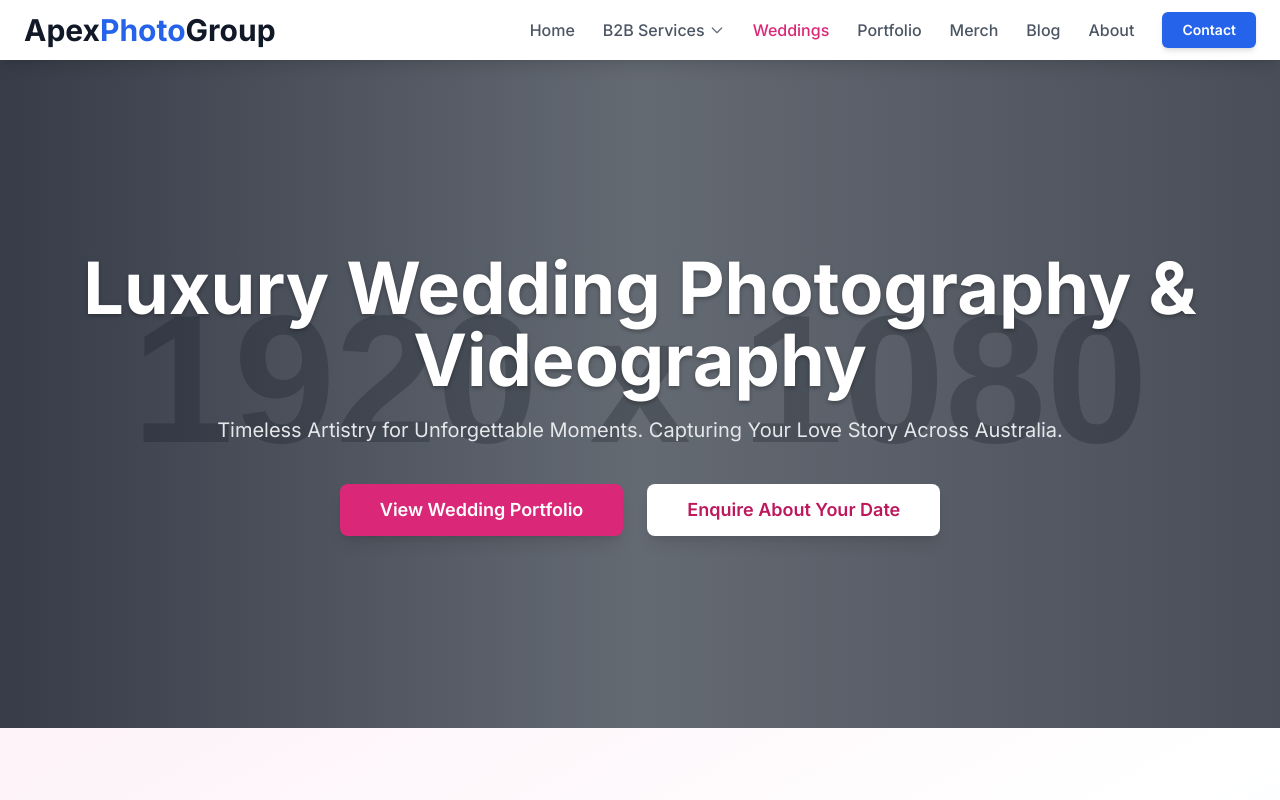
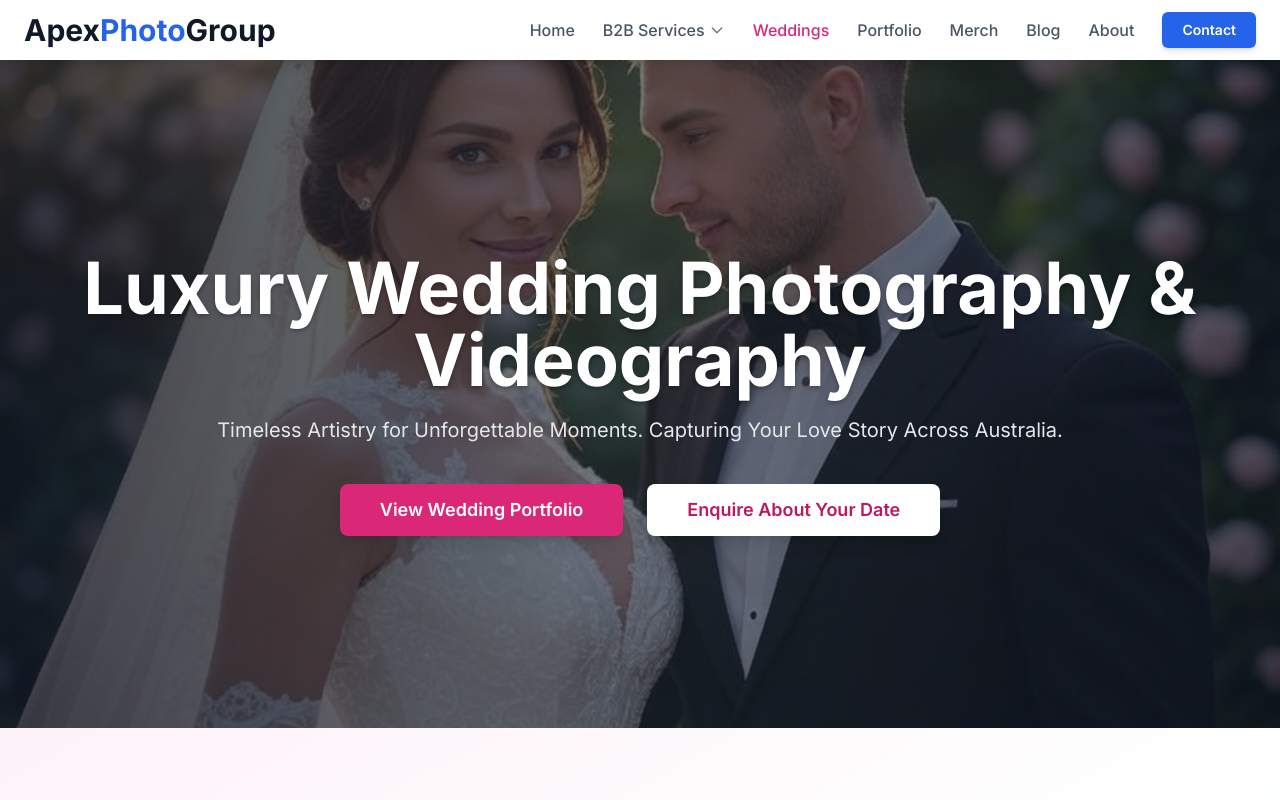
Before and after one commit to a1780238/AVS, a plain HTML site: page luxury-weddings.html in a window 1280 px wide. Shown: the top 800 px of the page. Drawn offline with nearby package versions, Linux system fonts and the light colour scheme; placeholder pictures from the web are drawn by us.

Commit message:
Update luxury-weddings.html

```diff
--- a/luxury-weddings.html
+++ b/luxury-weddings.html
@@ -85,7 +85,7 @@
     <main>
         <section class="relative text-white py-32 md:py-48 fade-in-section">
             <div class="absolute inset-0">
-                 <img src="https://placehold.co/1920x1080/FBCFE8/831843?text=Replace+Wedding+Hero+Image" alt="Beautiful luxury wedding moment" class="w-full h-full object-cover" onerror="this.style.display='none';">
+                 <img src="2123123.jpg" alt="Beautiful luxury wedding moment" class="w-full h-full object-cover" onerror="this.style.display='none';">
                 <div class="absolute inset-0 bg-gradient-to-r from-gray-900/80 via-gray-800/60 to-gray-900/70"></div> </div>
             <div class="container mx-auto px-4 sm:px-6 text-center relative z-10">
                 <h1 class="text-4xl sm:text-5xl md:text-6xl lg:text-7xl font-bold mb-5 leading-tight text-shadow-lg">Luxury Wedding Photography & Videography</h1>
```
